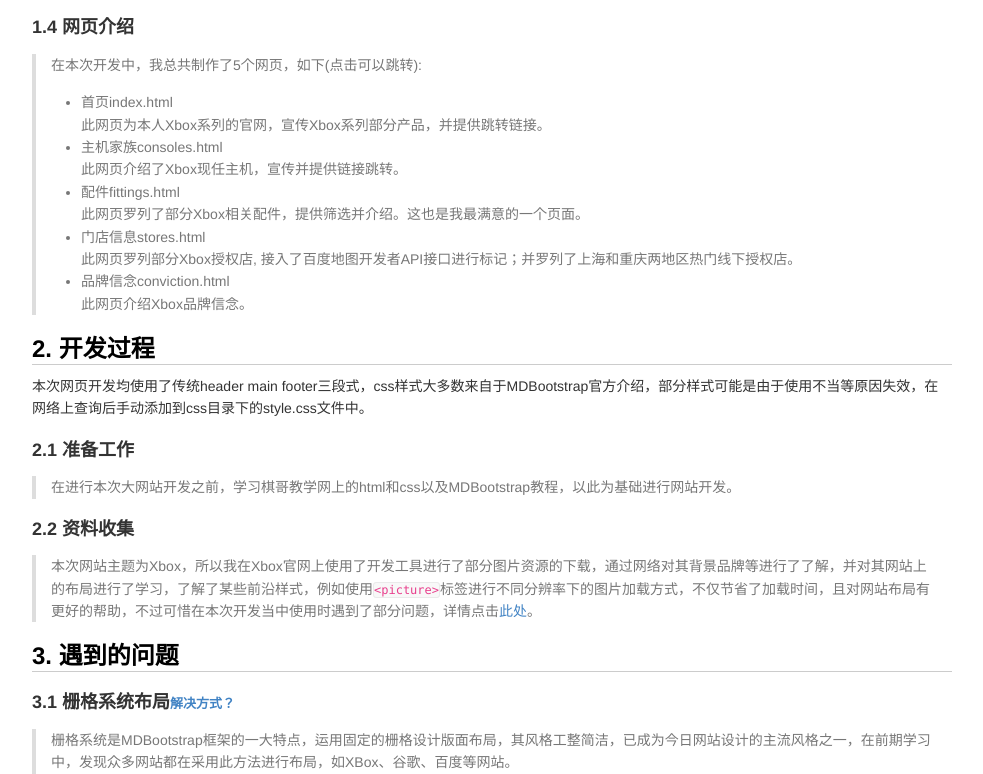
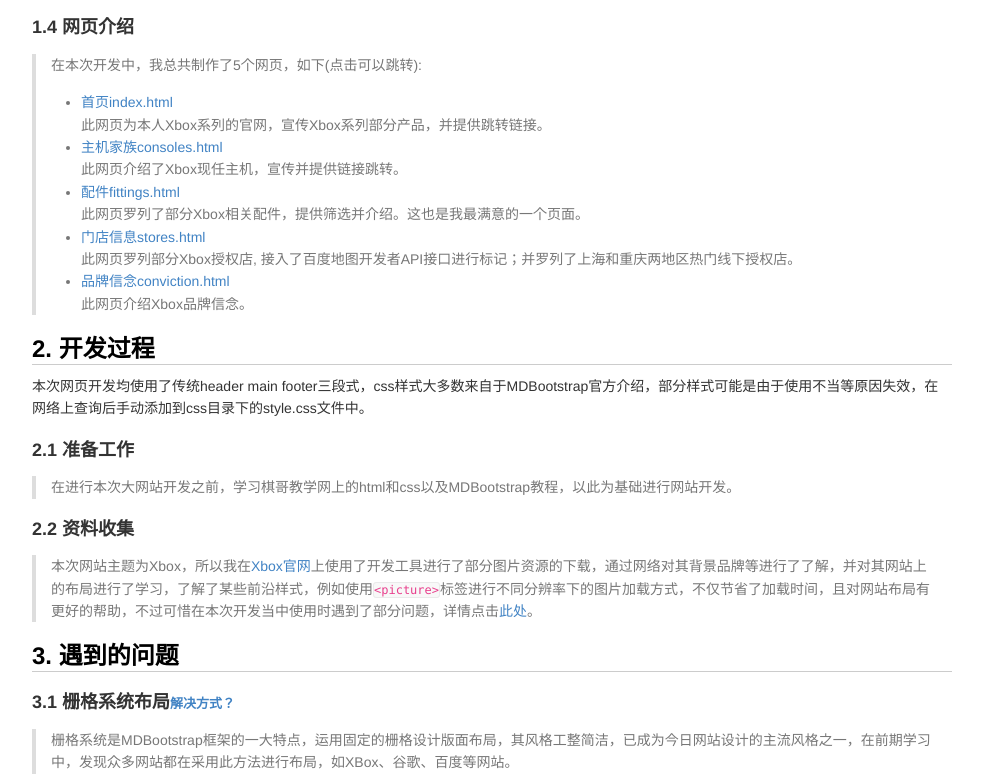
Before and after one commit to RoureUnder/RoureUnder.gihub.io, a plain HTML site: page summary.html in a window 1280 px wide. Shown: the part 632-1406 px from the top of the page, without its empty margins (148-1131 px from the left). Drawn offline with Linux system fonts and the light colour scheme.

Commit message:
Update summary.html

```diff
--- a/summary.html
+++ b/summary.html
@@ -334,23 +334,23 @@
 <p>在本次开发中，我总共制作了5个网页，如下(<strong>点击可以跳转</strong>): </p>
 <ul>
 <li>
-<a onclick="window.open('/RoureUnder.gihub.io/index.html')" title="此网页为Xbox系列的官网(雾)">首页index.html</a> <br />
+<a onclick="window.open('/RoureUnder.gihub.io/index.html')" href="" title="此网页为Xbox系列的官网(雾)">首页index.html</a> <br />
 	此网页为本人Xbox系列的官网，宣传Xbox系列部分产品，并提供跳转链接。
 </li>
 <li>
-<a onclick="window.open('/RoureUnder.gihub.io/consoles.html')" title="此网页介绍Xbox现任主机">主机家族consoles.html</a><br />
+<a onclick="window.open('/RoureUnder.gihub.io/consoles.html')" href="" title="此网页介绍Xbox现任主机">主机家族consoles.html</a><br />
 此网页介绍了Xbox现任主机，宣传并提供链接跳转。
 </li>
 <li>
-<a onclick="window.open('/RoureUnder.gihub.io/fittings.html')" title="此网页介绍Xbox相关配件">配件fittings.html</a><br />
+<a onclick="window.open('/RoureUnder.gihub.io/fittings.html')" href="" title="此网页介绍Xbox相关配件">配件fittings.html</a><br />
 此网页罗列了部分Xbox相关配件，提供筛选并介绍。这也是我<strong>最满意</strong>的一个页面。
 </li>
 <li>
-<a onclick="window.open('/RoureUnder.gihub.io/stores.html')" title="此网页罗列部分Xbox授权店">门店信息stores.html</a><br />
+<a onclick="window.open('/RoureUnder.gihub.io/stores.html')" href="" title="此网页罗列部分Xbox授权店">门店信息stores.html</a><br />
 此网页罗列部分Xbox授权店, 接入了百度地图开发者API接口进行标记；并罗列了上海和重庆两地区热门线下授权店。
 </li>
 <li>
-<a onclick="window.open('/RoureUnder.gihub.io/conviction.html')" title="此网页介绍Xbox品牌信念">品牌信念conviction.html</a><br />
+<a onclick="window.open('/RoureUnder.gihub.io/conviction.html')" href="" title="此网页介绍Xbox品牌信念">品牌信念conviction.html</a><br />
 此网页介绍Xbox品牌信念。
 </li>
 </ul>
@@ -363,7 +363,7 @@
 </blockquote>
 <h3><div id="22">2.2 资料收集</div></h3>
 <blockquote>
-<p>本次网站主题为Xbox，所以我在<a onclick="window.open('https://www.xbox.com/zh-CN/')"title="Xbox中国官网">Xbox官网</a>上使用了开发工具进行了部分图片资源的下载，通过网络对其背景品牌等进行了了解，并对其网站上的布局进行了学习，了解了某些前沿样式，例如使用<code>&lt;picture&gt;</code>标签进行不同分辨率下的图片加载方式，不仅节省了加载时间，且对网站布局有更好的帮助，不过可惜在本次开发当中使用时遇到了部分问题，详情点击<a href="#question1">此处</a>。</p>
+<p>本次网站主题为Xbox，所以我在<a onclick="window.open('https://www.xbox.com/zh-CN/')" href="" title="Xbox中国官网">Xbox官网</a>上使用了开发工具进行了部分图片资源的下载，通过网络对其背景品牌等进行了了解，并对其网站上的布局进行了学习，了解了某些前沿样式，例如使用<code>&lt;picture&gt;</code>标签进行不同分辨率下的图片加载方式，不仅节省了加载时间，且对网站布局有更好的帮助，不过可惜在本次开发当中使用时遇到了部分问题，详情点击<a href="#question1">此处</a>。</p>
 </blockquote>
 <h2>3. 遇到的问题</h2>
 <h3><div id="31">3.1 栅格系统布局<font color=gray size=2><a href='#41'>解决方式？</a></font></div></h3>
```
